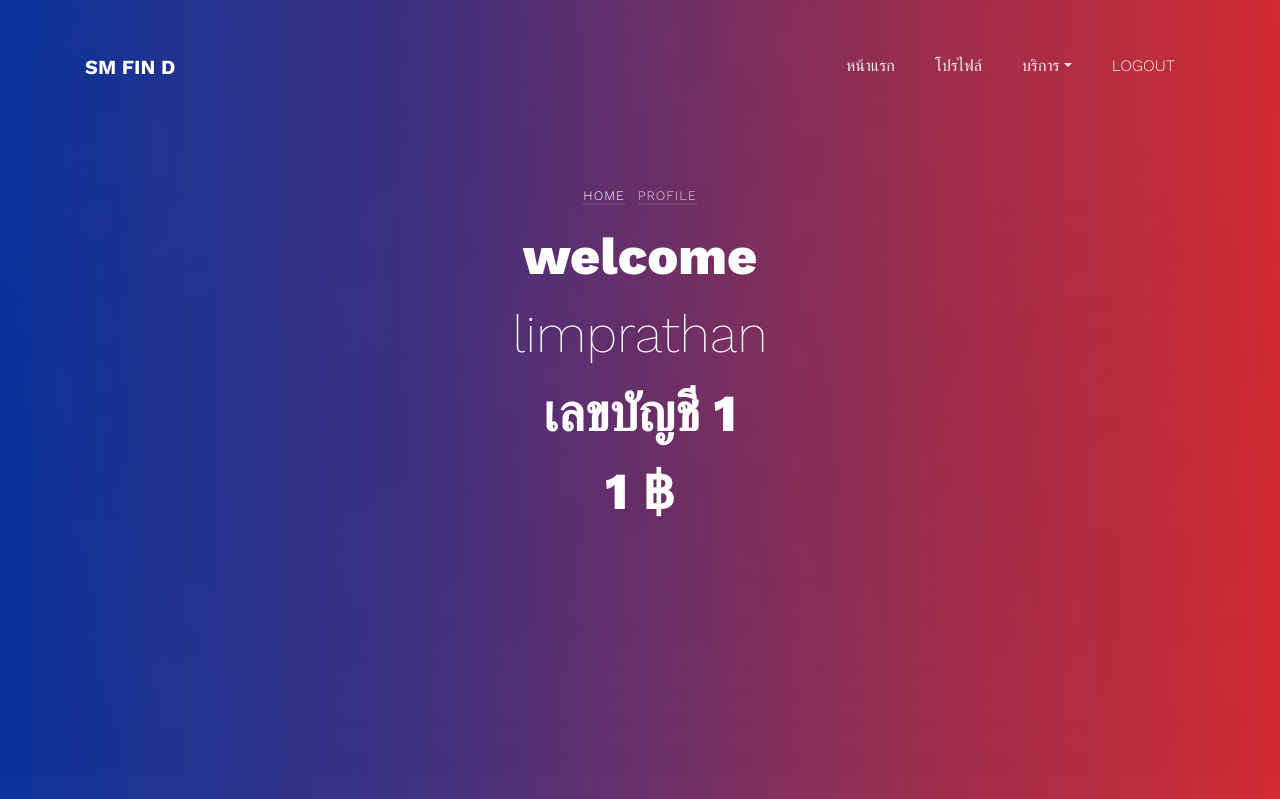
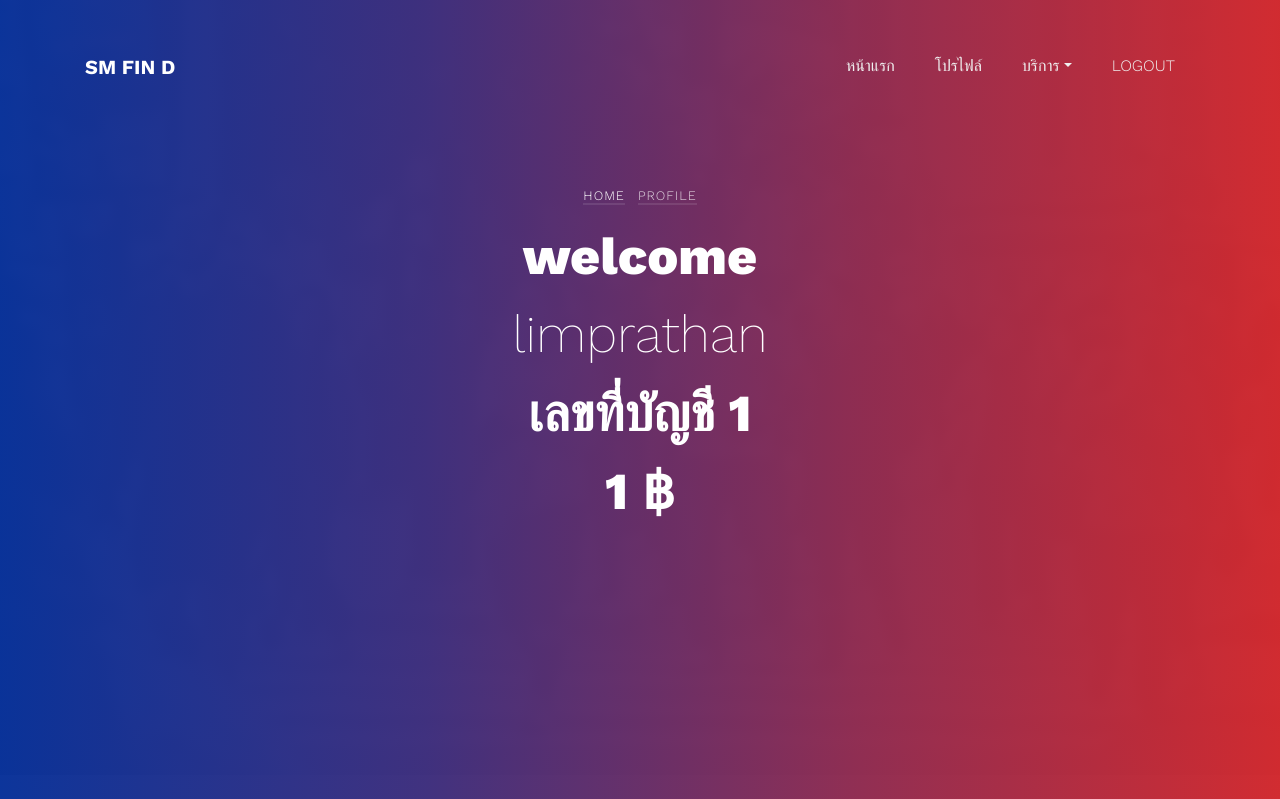
Before and after one commit to 9Chinz/SM-FIND, a PHP site: page /about.php in a window 1280 px wide. Shown: the top 799 px of the page. Run offline with PHP 8.4, Linux system fonts and the light colour scheme; a user stored in the database is signed in; some libraries are stand-ins or nearby versions; some web fonts are replaced.

Commit message:
fix number account

```diff
--- a/about.php
+++ b/about.php
@@ -51,7 +51,7 @@
               <h1 class="mb-3 bread">welcome</h1>
               <h1 class="mb-3 fixfont"><?php echo $_SESSION['username']; ?></h1>
               <?php if(isset($_SESSION['hasAccount'])){ ?>
-                <h1 class="mb-3 bread">เลขบัญชี  <?php echo $_SESSION['accountNumber']; ?></h1>
+                <h1 class="mb-3 bread">เลขที่บัญชี  <?php echo $_SESSION['accountNumber']; ?></h1>
                 <h1 class="mb-3 bread"><?php echo $_SESSION['balance']; ?> ฿</h1>
               <?php } ?>
             </div>
```
